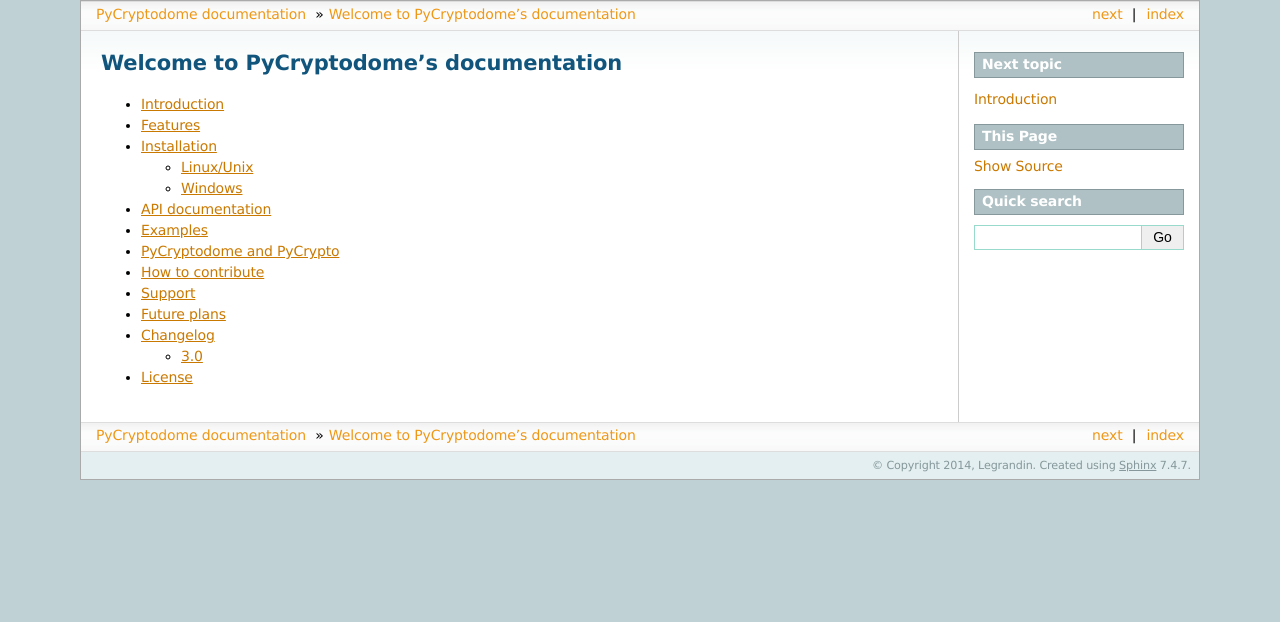
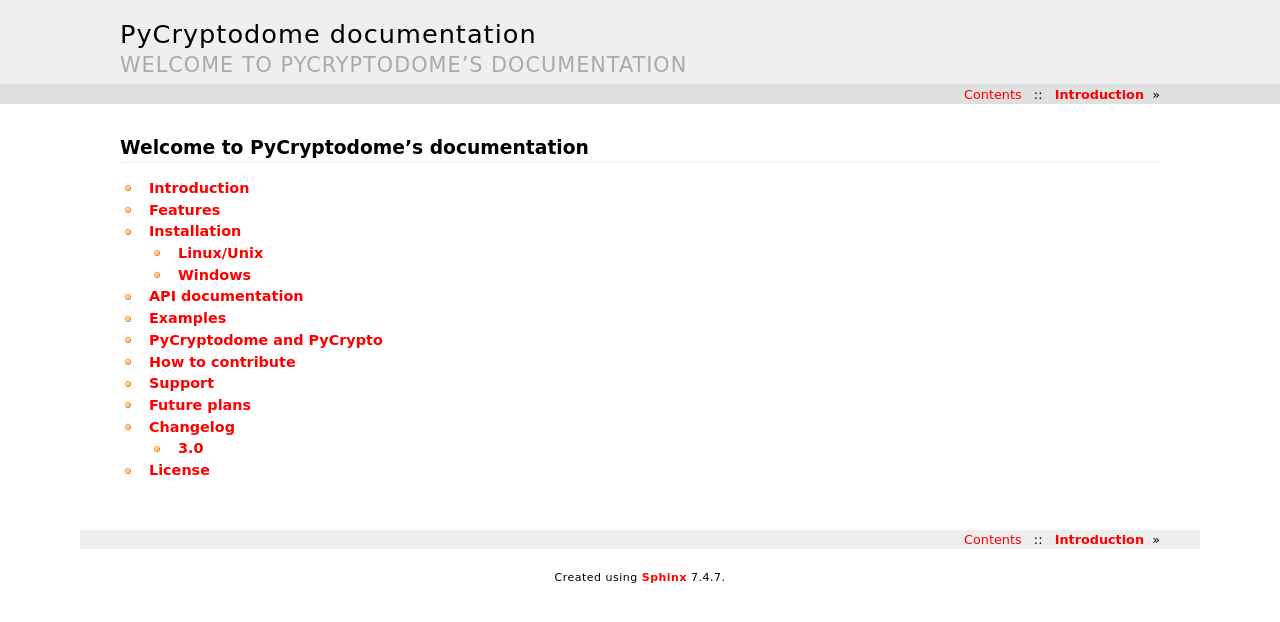
Before and after one commit to Legrandin/pycryptodome, a Sphinx documentation site: the page built from Doc/index.rst, in a window 1280 px wide. Shown: the top 622 px of the page. Built offline with Sphinx 7.4.7, drawn with Linux system fonts in a browser that asks for light colours; formulas are drawn with MathJax 3; the version number could not be read and is left out.

Commit message:
Switch to haiku theme for documentation.

```diff
--- a/Doc/conf.py
+++ b/Doc/conf.py
@@ -97,12 +97,16 @@
 
 # The theme to use for HTML and HTML Help pages.  See the documentation for
 # a list of builtin themes.
-html_theme = 'sphinxdoc'
+html_theme = 'haiku'
 
 # Theme options are theme-specific and customize the look and feel of a theme
 # further.  For a list of options available for each theme, see the
 # documentation.
-#html_theme_options = {}
+html_theme_options = {
+        "textcolor" : "#000000",
+        "headingcolor" : "#000000",
+        "linkcolor" : "#FF0000"
+}
 
 # Add any paths that contain custom themes here, relative to this directory.
 #html_theme_path = []
@@ -159,7 +163,7 @@
 #html_show_sphinx = True
 
 # If true, "(C) Copyright ..." is shown in the HTML footer. Default is True.
-#html_show_copyright = True
+html_show_copyright = False
 
 # If true, an OpenSearch description file will be output, and all pages will
 # contain a <link> tag referring to it.  The value of this option must be the
```
